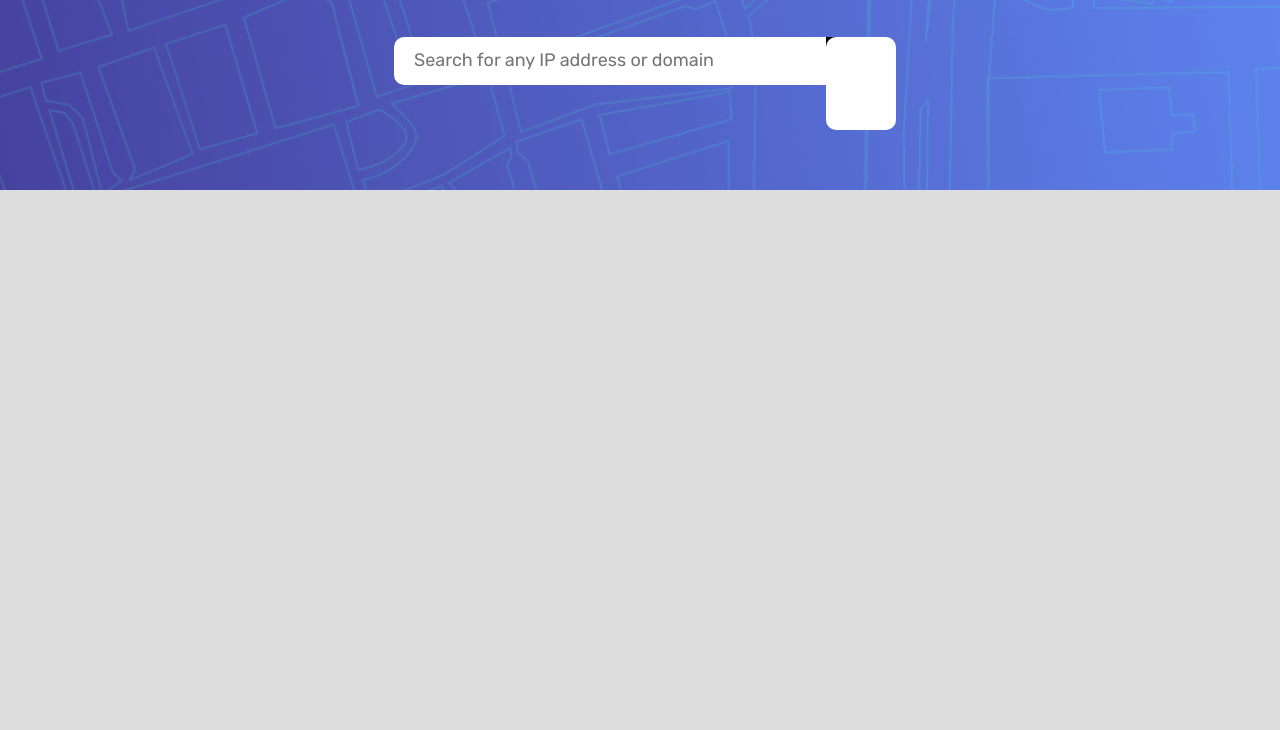
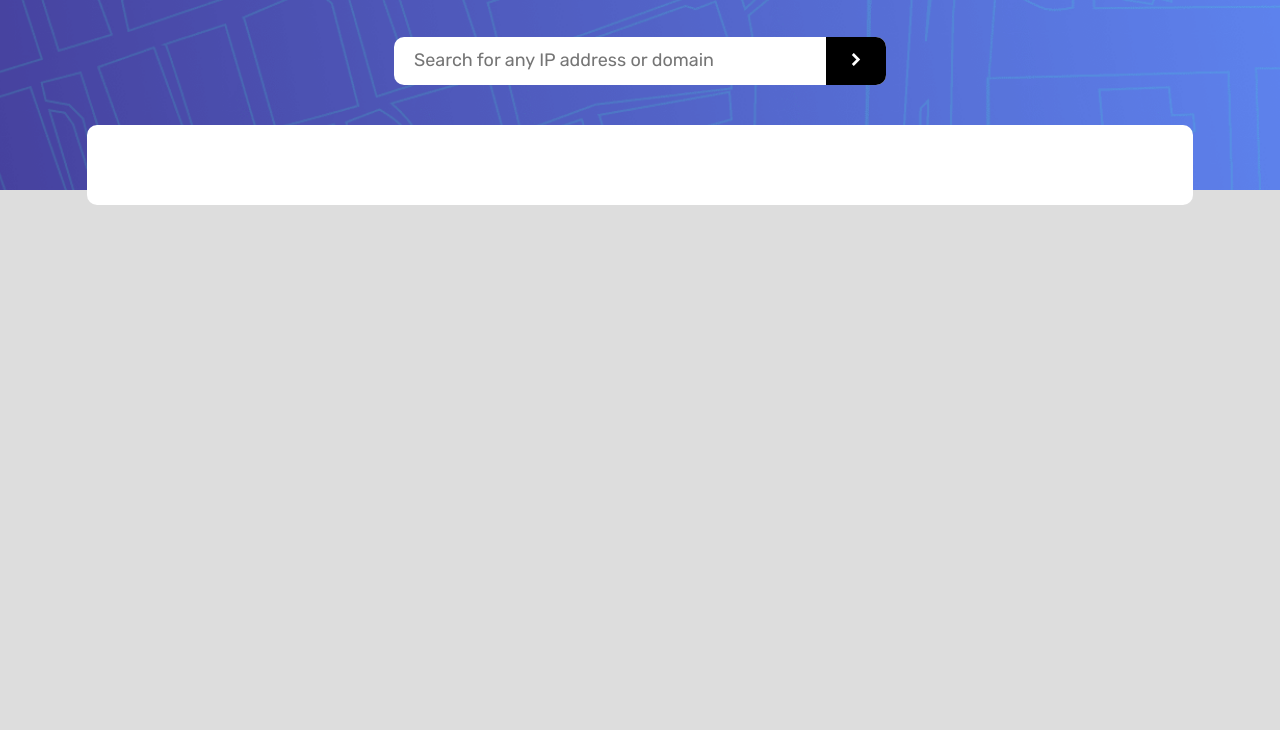
Before and after one commit to Sebastian-1406/ip-address-tracker-master, a plain HTML site: page index.html in a window 1280 px wide. Shown: the part 70-800 px from the top of the page. Drawn offline with nearby package versions, Linux system fonts and the light colour scheme; no server answers.

Commit message:
alt modificado

```diff
--- a/index.html
+++ b/index.html
@@ -28,7 +28,7 @@
     <h1>IP Address Tracker</h1>
       <form class="formulario-buscar" autocomplete="off" id="formulario-buscador">
         <input type="search" name="buscador" id="buscadorIp" placeholder="Search for any IP address or domain">
-        <button type="submit" aria-label="buscar" class="boton-buscar" id="botonBuscar"><img src="./images/icon-arrow.svg" alt="icon-arrow/svg</button>
+        <button type="submit" aria-label="buscar" class="boton-buscar" id="botonBuscar"><img src="./images/icon-arrow.svg" alt="icon-arrow/svg"></button>
       </form>
 
       <div id="resultado" class="resultado">
```
